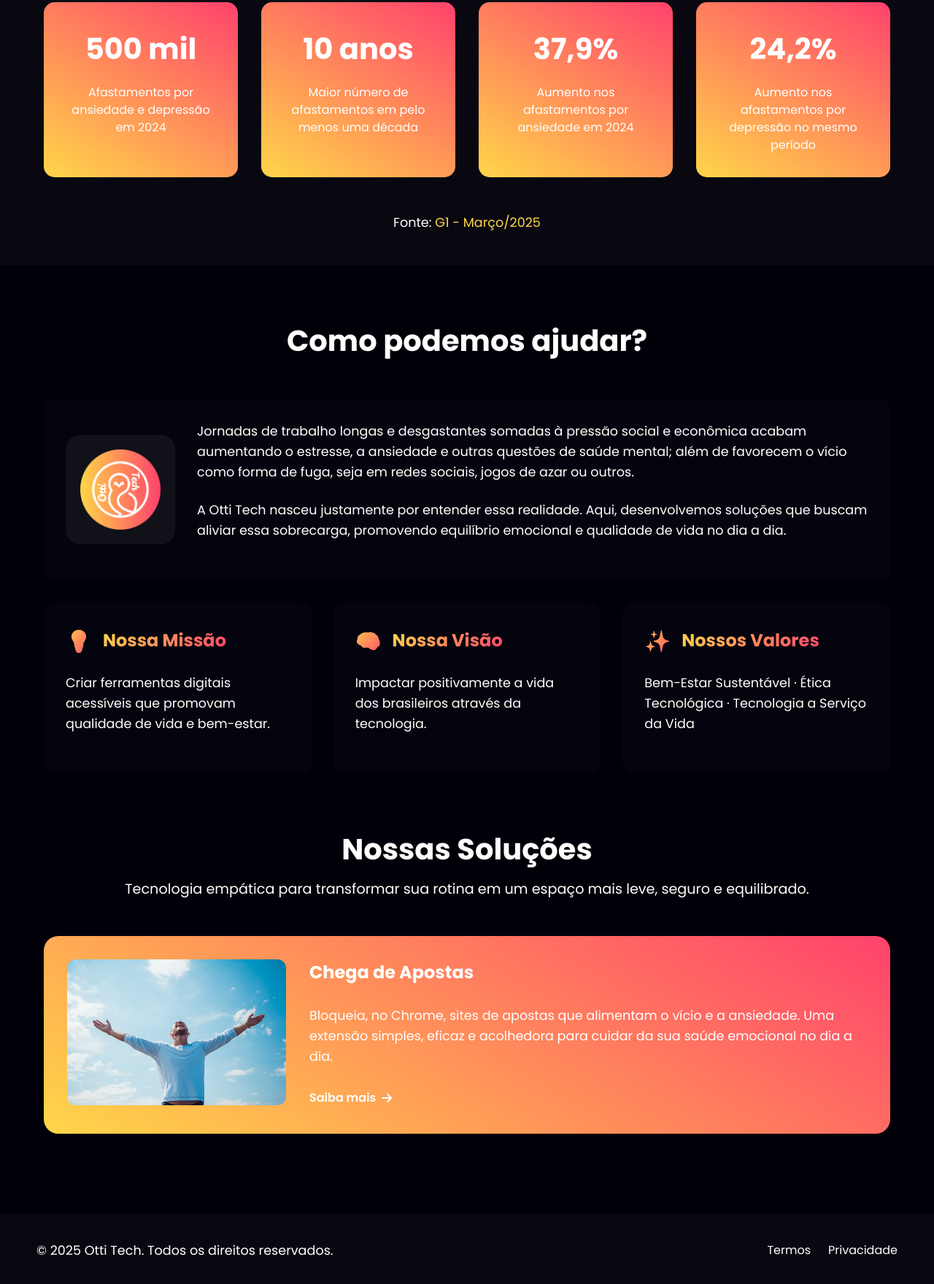
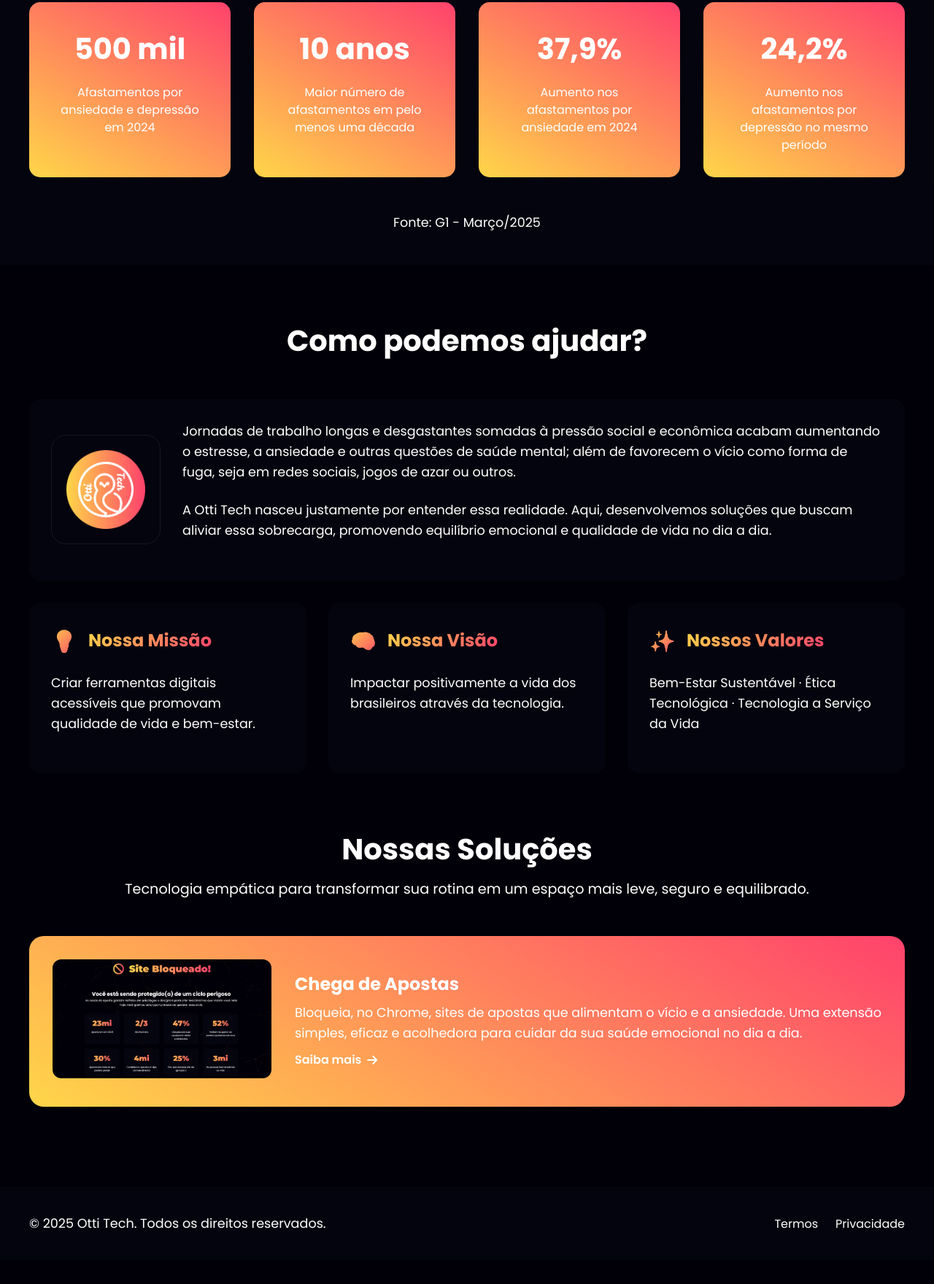
Before and after one commit to Ramacciotti/otti_tech, a plain HTML site: page index.html in a window 1280 px wide. Shown: the part 1020-2780 px from the top of the page at 73% size. After the commit the page ends 2747 px from the top, so only its background shows below. Drawn offline with Linux system fonts and the light colour scheme.

Commit message:
improving code

```diff
--- a/css/index.css
+++ b/css/index.css
@@ -4,7 +4,7 @@
     --gradient-start: #ffd649;
     --gradient-end: #ff426c;
     --text-light: #ffffff;
-    --text-gray: #b3b3b3;
+    --text-gray: #27273d;
     --card-bg: rgba(255, 255, 255, 0.05);
     --card-border: rgba(255, 255, 255, 0.1);
 }
@@ -64,7 +64,6 @@
     width: 100%;
     max-width: 1200px;
     margin: 0 auto;
-    padding: 0 20px;
 }
 
 section {
@@ -132,7 +131,7 @@
 .btn-secondary {
     background: transparent;
     color: white;
-    border: 1px solid rgba(255, 255, 255, 0.2);
+    border: 1px solid rgb(23 23 39);
     padding: 12px 24px;
     border-radius: 50px;
     font-weight: 600;
@@ -141,7 +140,7 @@
 }
 
 .btn-secondary:hover {
-    background: rgba(255, 255, 255, 0.1);
+    background: rgb(23 23 39);
 }
 
 /* ===== HEADER ===== */
@@ -355,7 +354,7 @@
   display: flex;
   align-items: center;
   justify-content: center;
-  background: rgba(255,255,255,0.05);
+  border: 1px solid rgb(23 23 39);
   border-radius: 20px;
   padding: 20px;
 }
@@ -497,7 +496,7 @@
     align-items: flex-start;
     justify-content: flex-start;
     flex-direction: column;
-    gap: 30px;
+    gap: 10px;
     text-align: left;
 }
 
@@ -544,7 +543,7 @@
     align-items: center;
     justify-content: center;
     flex-direction: row;
-    background-color: rgba(255, 255, 255, 0.03);
+    background-color: rgba(6, 6, 15, 0.8);
     margin-top: 80px;
 }
 
@@ -555,8 +554,7 @@
     align-items: center;
     justify-content: space-between;
     margin: 0;
-    padding-right: 50px;
-    padding-left: 50px;
+    max-width: 1200px;
 }
 
 .footer-content p{
@@ -692,7 +690,7 @@
     padding-top: 80px;
     padding-bottom: 20px;
     text-align: center;
-    background-color: rgba(255, 255, 255, 0.03);
+    background-color: rgba(6, 6, 15, 0.8);
 }
 
 .mental-health-grid {
@@ -735,13 +733,18 @@
 }
 
 .mental-health-source a {
-    color: var(--gradient-start);
+    color: white;
     transition: all 0.3s ease;
 }
 
 .mental-health-source a:hover {
     color: var(--gradient-end);
     text-decoration: underline;
+}
+
+.mental-health-source p {
+    color: white;
+    transition: all 0.3s ease;
 }
 
 /* Responsividade para telas menores */
--- a/css/no_more_bets.css
+++ b/css/no_more_bets.css
@@ -4,7 +4,7 @@
     --gradient-start: #56fdff;
     --gradient-end: #9155ff;
     --text-light: #ffffff;
-    --text-gray: #b3b3b3;
+    --text-gray: #27273d;
     --card-bg: rgba(255, 255, 255, 0.05);
     --card-border: rgba(255, 255, 255, 0.1);
 }
@@ -31,7 +31,6 @@
     width: 100%;
     max-width: 1200px;
     margin: 0 auto;
-    padding: 0 20px;
 }
 
 /* ===== TYPOGRAPHY ===== */
@@ -189,7 +188,7 @@
 .btn-secondary {
     background: transparent;
     color: white;
-    border: 1px solid rgba(255, 255, 255, 0.2);
+    border: 1px solid rgb(23 23 39);
     padding: 12px 24px;
     border-radius: 50px;
     font-weight: 600;
@@ -198,8 +197,9 @@
 }
 
 .btn-secondary:hover {
-    background: rgba(255, 255, 255, 0.1);
+    background: rgb(23 23 39);
 }
+
 
 .primary-button {
     background: white;
@@ -307,7 +307,7 @@
     justify-content: center;
     padding-top: 80px;
     padding-bottom: 50px;
-    background-color: rgba(255, 255, 255, 0.03);
+    background: rgba(6, 6, 15, 0.8);
     border-radius: 15px;
 }
 
@@ -384,7 +384,7 @@
 }
 
 .info-card {
-    background: rgb(18 18 28);
+    border: 1px solid rgb(23 23 39);
     padding: 1.25rem 1.5rem;
     border-radius: 12px;
     color: var(--text-light);
@@ -411,18 +411,18 @@
     align-items: center;
     justify-content: center;
     flex-direction: row;
-    background-color: rgba(255, 255, 255, 0.03);
+    background-color: rgba(6, 6, 15, 0.8);
     margin-top: 80px;
 }
 
 .footer-content {
     display:flex;
     height: 100px;
-    width: 60%;
+    width: 100%;
     align-items: center;
     justify-content: space-between;
     margin: 0;
-    padding: 0;
+    max-width: 1200px;
 }
 
 .footer-content p{
--- a/index.html
+++ b/index.html
@@ -34,9 +34,9 @@
 
                         <ul class="nav-links">
                             <li><a href="#home">Início</a></li>
-                            <li><a href="#mental-health">Saúde Mental no Brasil</a></li>
                             <li><a href="#company">Como podemos ajudar?</a></li>
                             <li><a href="#solutions">Nossas Soluções</a></li>
+                            <li><a href="#contribution">Contribua!</a></li>
                         </ul>
                         <div class="hamburger">
                             <div class="line"></div>
@@ -162,7 +162,7 @@
                         <div class="solutions-grid">
                             <div class="solution-card">
                                 <div class="solution-image">
-                                    <img src="img/photos/celebration.jpg" alt="Ilustração Chega de Apostas">
+                                    <img src="img/photos/cover_no_more_bets.jpg" alt="Extensão Chega de Apostas">
                                 </div>
                                 <div class="solution-content">
                                     <h3>Chega de Apostas</h3>
```
Also changed, not shown: no_more_bets.html (+1 -6 lines), img/photos/cover_no_more_bets.jpg (added).
